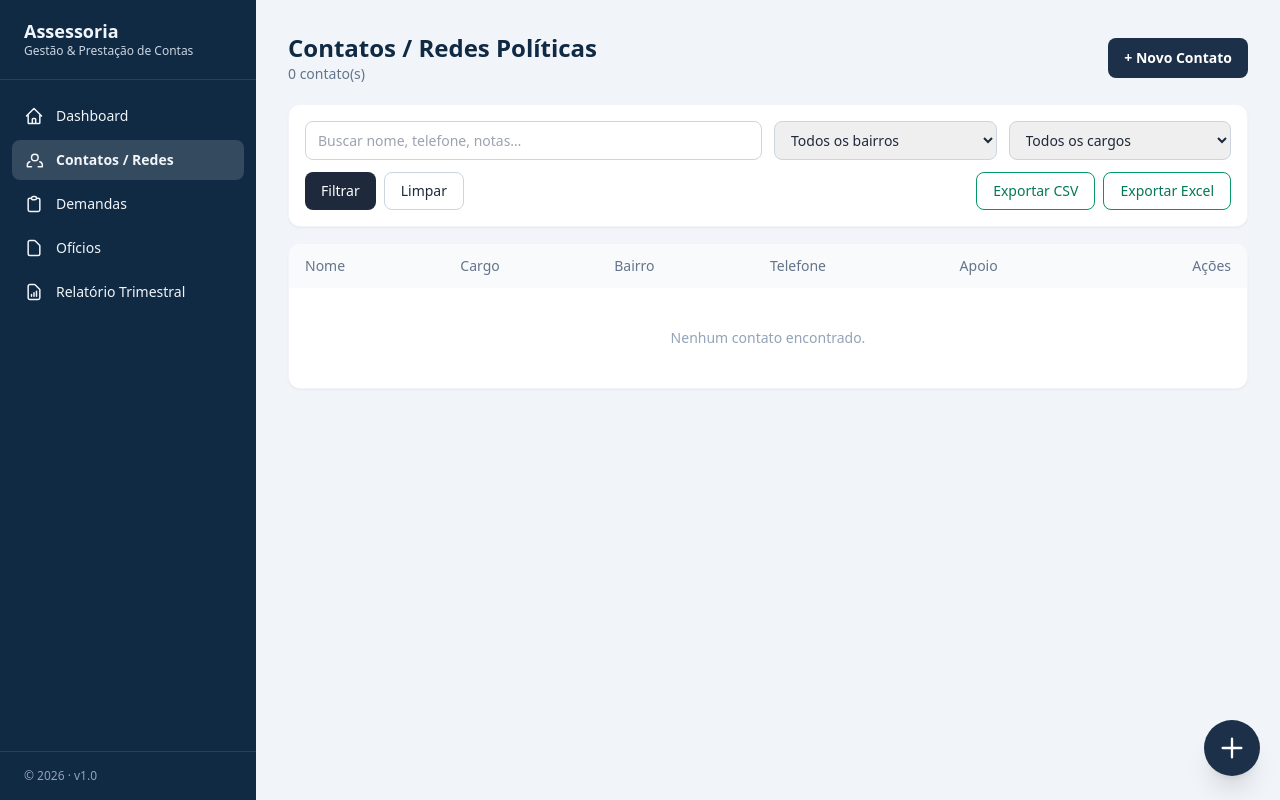
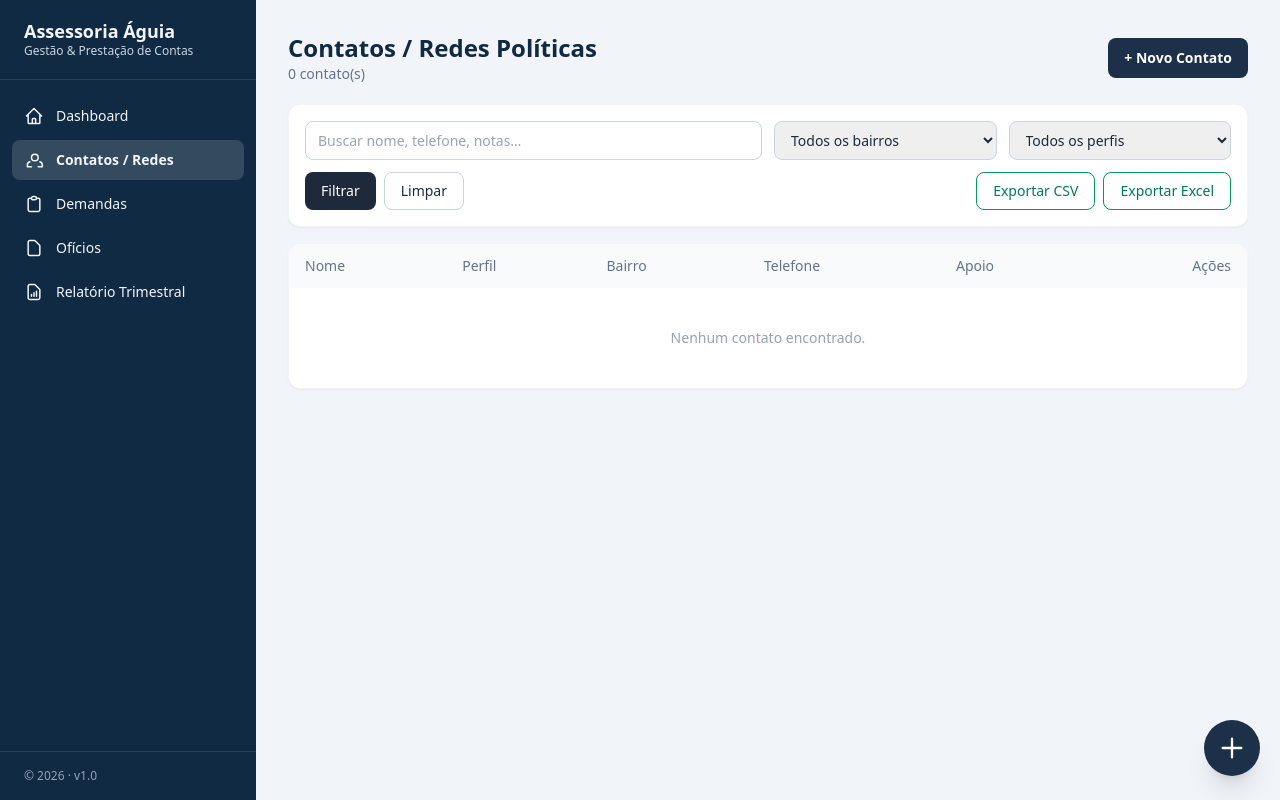
Before and after one commit to NiltesteQA/assessoria-parlamentar, a FastAPI app: page /contatos in a window 1280 px wide. Run offline with FastAPI, Linux system fonts and the light colour scheme; some libraries are stand-ins or nearby versions.

Commit message:
Renomeia marca para 'Assessoria Águia' e rotulo 'Cargo' para 'Perfil' em Contatos + testes E2E

```diff
--- a/app/templates/base.html
+++ b/app/templates/base.html
@@ -3,7 +3,7 @@
 <head>
   <meta charset="UTF-8" />
   <meta name="viewport" content="width=device-width, initial-scale=1.0" />
-  <title>{{ titulo }} · Assessoria Parlamentar</title>
+  <title>{{ titulo }} · Assessoria Águia</title>
   <script src="https://cdn.tailwindcss.com"></script>
   <script>
     tailwind.config = {
@@ -28,7 +28,7 @@
     <!-- Sidebar (desktop) -->
     <aside class="hidden md:flex md:flex-col md:w-64 bg-brand-800 text-slate-100 fixed inset-y-0 left-0 z-20">
       <div class="px-6 py-5 border-b border-white/10">
-        <div class="text-lg font-bold leading-tight">Assessoria</div>
+        <div class="text-lg font-bold leading-tight">Assessoria Águia</div>
         <div class="text-xs text-slate-300">Gestão &amp; Prestação de Contas</div>
       </div>
       <nav class="flex-1 px-3 py-4 space-y-1 text-sm">
@@ -58,7 +58,7 @@
     <div class="flex-1 md:ml-64 flex flex-col">
       <!-- Topbar (mobile) -->
       <header class="md:hidden sticky top-0 z-10 bg-brand-800 text-white px-4 py-3 flex items-center justify-between shadow">
-        <div class="font-bold">Assessoria</div>
+        <div class="font-bold">Assessoria Águia</div>
         <div class="text-xs text-slate-300">{{ titulo }}</div>
       </header>
 
--- a/app/templates/contatos.html
+++ b/app/templates/contatos.html
@@ -24,7 +24,7 @@
       {% for b in bairros %}<option value="{{ b }}" {{ 'selected' if b == filtros.bairro }}>{{ b }}</option>{% endfor %}
     </select>
     <select name="cargo" class="rounded-lg border border-slate-300 px-3 py-2 text-sm">
-      <option value="">Todos os cargos</option>
+      <option value="">Todos os perfis</option>
       {% for c in cargos %}<option value="{{ c }}" {{ 'selected' if c == filtros.cargo }}>{{ c }}</option>{% endfor %}
     </select>
   </div>
@@ -46,7 +46,7 @@
       <thead class="bg-slate-50 text-slate-500 text-left">
         <tr>
           <th class="px-4 py-3 font-medium">Nome</th>
-          <th class="px-4 py-3 font-medium">Cargo</th>
+          <th class="px-4 py-3 font-medium">Perfil</th>
           <th class="px-4 py-3 font-medium">Bairro</th>
           <th class="px-4 py-3 font-medium">Telefone</th>
           <th class="px-4 py-3 font-medium">Apoio</th>
```
Also changed, not shown: tests/test_e2e.py (+19 -0 lines).
